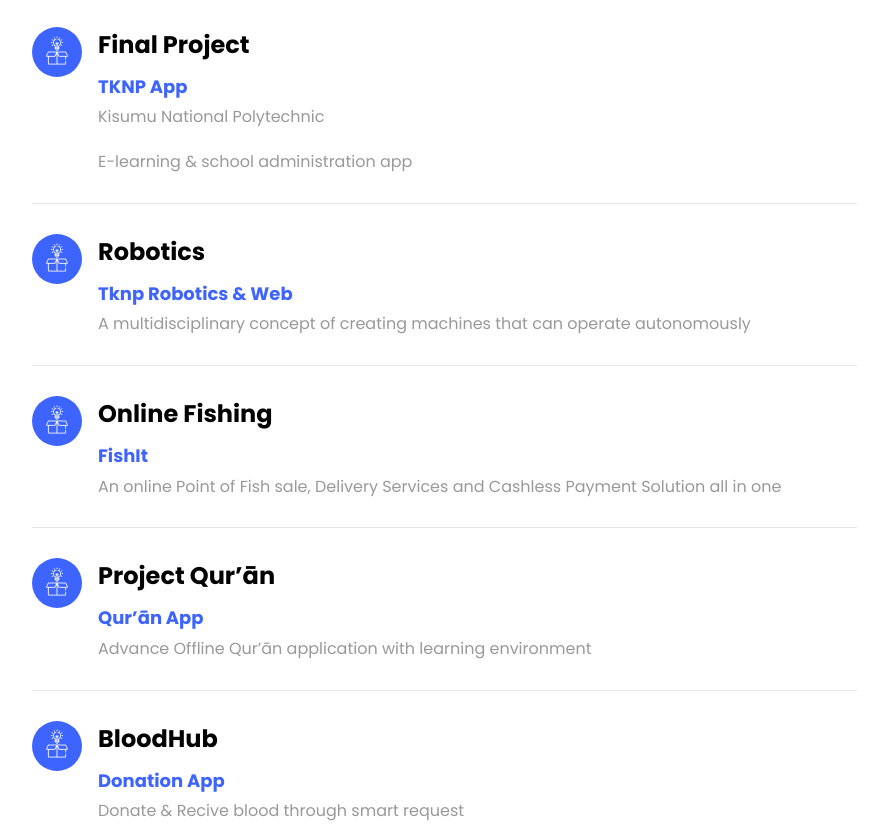
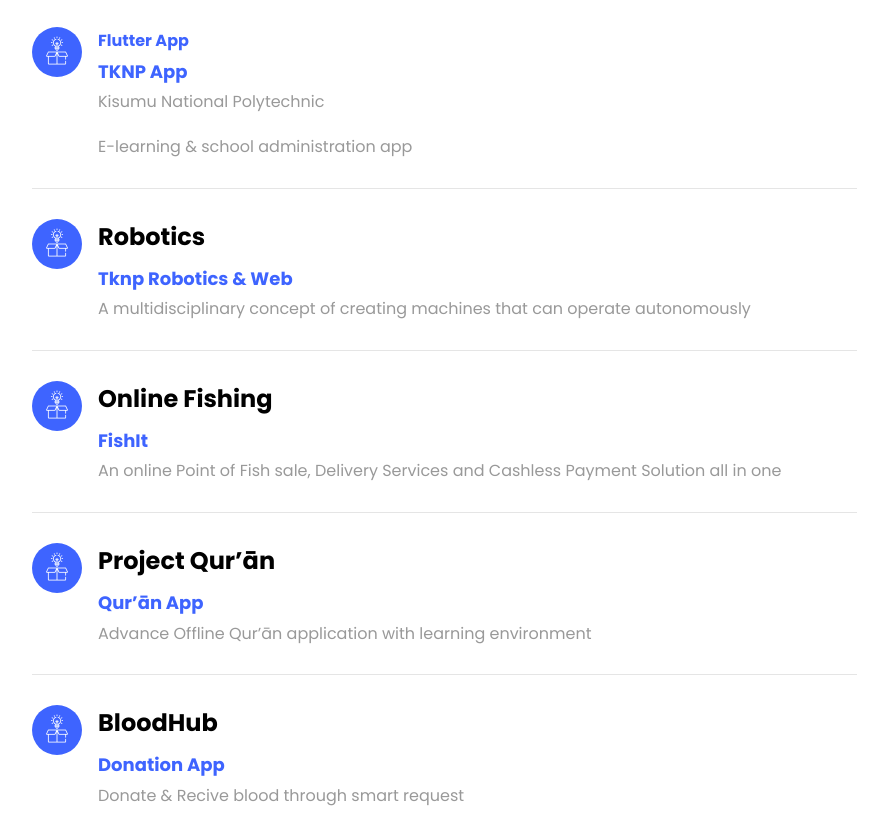
Before and after one commit to kherld-hussein/Portfolio, a plain HTML site: page index.html in a window 1280 px wide. Shown: the part 2299-3126 px from the top of the page, without its empty margins (338-1226 px from the left). Drawn offline with Linux system fonts and the light colour scheme; files whose address does not match are found by name.

Commit message:
Upgrade to Portfolio

```diff
--- a/index.html
+++ b/index.html
@@ -355,8 +355,8 @@
                   <span class="flaticon-ideas"></span>
                 </div>
                 <div class="text pl-3">
-                  <!-- <span class="date">Flutter App</span> -->
-                  <h2>Final Project</h2>
+                   <span class="date">Flutter App</span><br>
+<!--                  <h2>Final Project</h2>-->
                   <span class="position"
                     ><a href="https://github.com/kherld-hussein/knp" target="_blank"
                       >TKNP App</a
```
Also changed, not shown: 1 other file.
